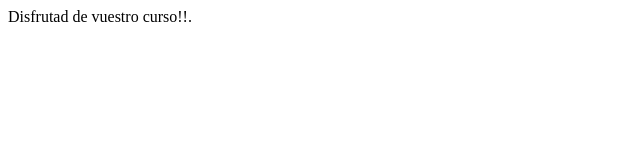
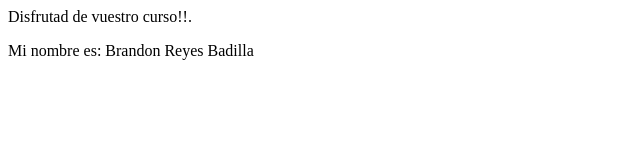
Before and after one commit to reyesba23/uax-devops-01, a plain HTML site: page index.html in a window 1280 px wide. Shown: the whole page, without its empty margins (0-640 px from the left). Drawn offline with Linux system fonts and the light colour scheme.

Commit message:
UPDATE: added my name

```diff
--- a/index.html
+++ b/index.html
@@ -4,5 +4,6 @@
                 </head>
                 <body>
                         <p>Disfrutad de vuestro curso!!.</p>
+			<p>Mi nombre es: Brandon Reyes Badilla</p>
                 </body>
         </html>
```
